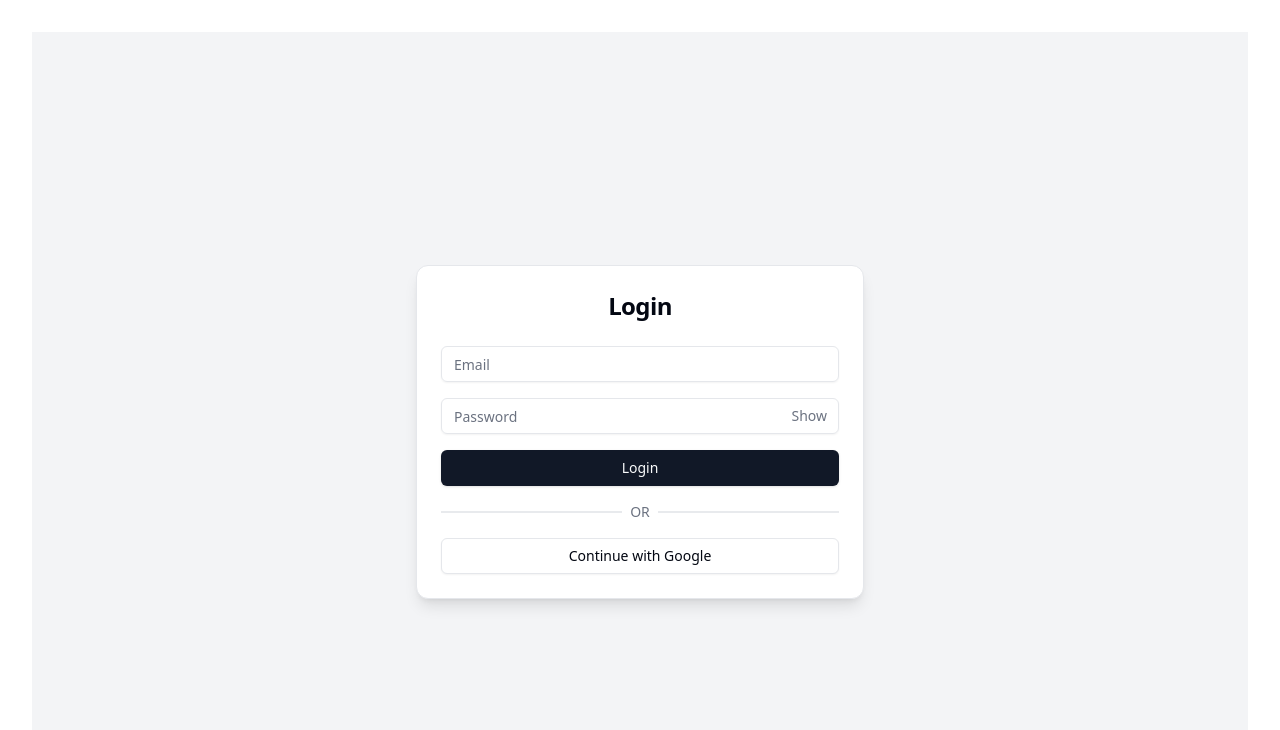
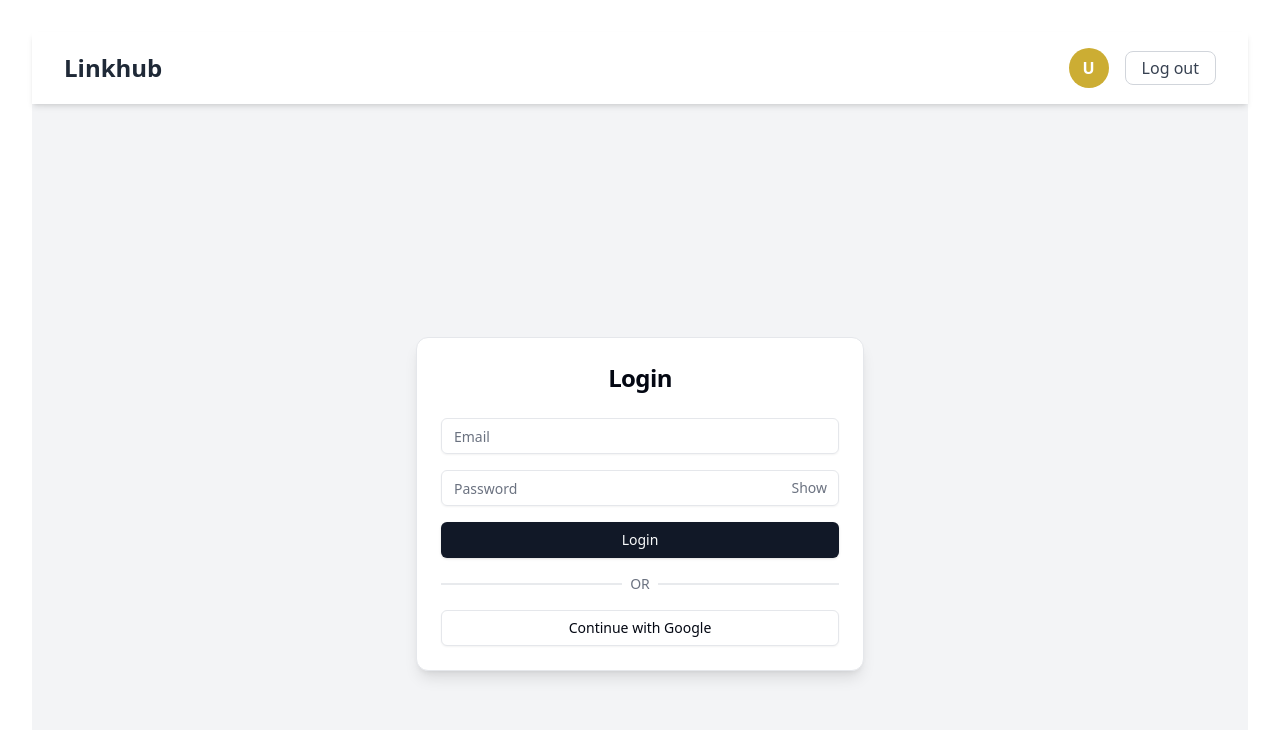
Before and after one commit to OgagaAkpowenre1/Linkhub-Bookmark-Manager, a React (Vite) app in the folder linkhub/: page / in a window 1280 px wide. Shown: the top 730 px of the page. Built offline with nearby package versions, Linux system fonts and the light colour scheme.

Commit message:
added navbar, needs styling

```diff
--- a/linkhub/src/App.jsx
+++ b/linkhub/src/App.jsx
@@ -4,6 +4,7 @@ import LoginPage from './Pages/LoginPage';
 import BookmarksPage from './Pages/BookmarksPage';
 import { useEffect, useState } from 'react';
 import { supabase } from './auth/supabaseClient';
+import Navbar from './components/Navbar';
 
 export default function App() {
   const [session, setSession] = useState(null);
@@ -51,6 +52,8 @@ useEffect(() => {
 
 
   return (
+    <div>
+    <Navbar />
     <BrowserRouter>
       <Routes>
         <Route
@@ -67,5 +70,6 @@ useEffect(() => {
         />
       </Routes>
     </BrowserRouter>
+    </div>
   );
 }
--- a/linkhub/src/Pages/BookmarksPage.jsx
+++ b/linkhub/src/Pages/BookmarksPage.jsx
@@ -3,30 +3,14 @@ import { createBookmark, deleteBookmark } from "../lib/bookmarks";
 import BookmarkForm from "../components/BookmarkForm";
 import BookmarkList from "../components/BookmarkList";
 import { Button } from "../components/ui/button";
+import { supabase } from "../auth/supabaseClient";
+import Navbar from "../components/Navbar";
 
 const BookmarksPage = () => {
   const [showForm, setShowForm] = useState(false);
   const formRef = useRef(null);
-  const [bookmarks, setBookmarks] = useState([
-    {
-      id: 1,
-      title: "OpenAI",
-      url: "https://openai.com",
-      description: "AI research and deployment company.",
-    },
-    {
-      id: 2,
-      title: "Supabase Docs",
-      url: "https://supabase.com/docs",
-      description: "Official documentation for Supabase.",
-    },
-    {
-      id: 3,
-      title: "React",
-      url: "https://reactjs.org",
-      description: "A JavaScript library for building user interfaces.",
-    },
-  ]);
+  const [bookmarks, setBookmarks] = useState([]);
+  const [loading, setLoading] = useState(false);
 
   const handleAddBookmark = async (newBookmarkData) => {
     console.log("Received in parent:", newBookmarkData);
@@ -50,13 +34,46 @@ const BookmarksPage = () => {
     }
   };
 
-    // Dismiss form on outside click
+  async function fetchBookmarks() {
+    setLoading(true);
+
+    const { data: userData, error: userError } = await supabase.auth.getUser();
+    const user = userData?.user;
+
+    if (!user || userError) {
+      console.error("No user signed in");
+      setLoading(false);
+      return;
+    }
+
+    const { data, error } = await supabase
+      .from("bookmarks")
+      .select("*")
+      .eq("user_id", user.id)
+      .order("created_at", { ascending: false });
+
+    if (error) {
+      console.error("Failed to fetch bookmarks:", error.message);
+    } else {
+      setBookmarks(data);
+    }
+
+    setLoading(false);
+  }
+
+  // Only run this ONCE on component mount
+  useEffect(() => {
+    fetchBookmarks();
+  }, []);
+
+  // Handle outside click only when form is open
   useEffect(() => {
     const handleClickOutside = (e) => {
       if (formRef.current && !formRef.current.contains(e.target)) {
         setShowForm(false);
       }
     };
+
     if (showForm) {
       document.addEventListener("mousedown", handleClickOutside);
     }
@@ -71,11 +88,9 @@ const BookmarksPage = () => {
           <Button onClick={() => setShowForm(true)}>Add Bookmark</Button>
         </header>
 
-
-
         <BookmarkList bookmarks={bookmarks} onDelete={handleDeleteBookmark} />
       </div>
-            {showForm && (
+      {showForm && (
         <div className="fixed inset-0 bg-black/40 backdrop-blur-sm flex items-center justify-center z-50">
           <div
             ref={formRef}
@@ -85,6 +100,11 @@ const BookmarksPage = () => {
           </div>
         </div>
       )}
+      {!loading && bookmarks.length === 0 && (
+        <p className="text-gray-500 text-center">
+          No bookmarks yet. Get started!
+        </p>
+      )}
     </div>
   );
 };
--- a/linkhub/src/auth/supabaseClient.js
+++ b/linkhub/src/auth/supabaseClient.js
@@ -1,6 +1,6 @@
 import { createClient } from '@supabase/supabase-js'
 
-const supabaseUrl = import.meta.env.VITE_SUPABASE_URL
-const supabaseAnonKey = import.meta.env.VITE_SUPABASE_ANON_KEY
+const supabaseUrl = import.meta.env.VITE_SUPABASE_URL;
+const supabaseAnonKey = import.meta.env.VITE_SUPABASE_ANON_KEY;
 
-export const supabase = createClient(supabaseUrl, supabaseAnonKey)
+export const supabase = createClient(supabaseUrl, supabaseAnonKey);
--- /dev/null
+++ b/linkhub/src/components/Navbar.jsx
@@ -0,0 +1,36 @@
+function Navbar({ onLogout, email = "user@example.com" }) {
+  const avatarLetter = email.charAt(0).toUpperCase();
+
+  return (
+    <div className="flex justify-between items-center px-8 py-4 bg-white shadow-md sticky top-0 z-50">
+      <h1 className="text-2xl text-gray-800 font-bold">Linkhub</h1>
+
+      <div className="flex items-center space-x-4">
+        <div className="w-10 h-10 rounded-full flex items-center justify-center text-white font-semibold"
+            style={{backgroundColor: stringToColor(email)}}
+        >
+          {avatarLetter}
+        </div>
+        <button
+          onClick={onLogout}
+          className="px-4 py-1 rounded-lg border border-gray-300 text-gray-700 hover:bg-gray-100 transition"
+        >
+          Log out
+        </button>
+      </div>
+    </div>
+  );
+}
+
+// Utility to generate a consistent background color based on the email
+function stringToColor(str) {
+  let hash = 0;
+  for (let i = 0; i < str.length; i++) {
+    // simple hash function
+    hash = str.charCodeAt(i) + ((hash << 5) - hash);
+  }
+  const hue = hash % 360;
+  return `hsl(${hue}, 60%, 50%)`; // pastel-style color
+}
+
+export default Navbar;
--- a/linkhub/vite.config.js
+++ b/linkhub/vite.config.js
@@ -12,6 +12,6 @@ export default defineConfig({
     },
   },
   server: {
-    allowedHosts: ['5173-ogagaakpowe-linkhubbook-hhl14hvxn3l.ws-eu120.gitpod.io']
+    allowedHosts: ['5173-ogagaakpowe-linkhubbook-is9hjhprcmm.ws-eu120.gitpod.io']
   }
 })
```
Also changed, not shown: linkhub/src/auth/auth.js (+25 -0 lines), linkhub/src/components/BookmarkCard.jsx (line endings or trailing spaces), linkhub/src/components/BookmarkList.jsx (line endings or trailing spaces), 1 other file (tests, documents, lock files or other folders).
